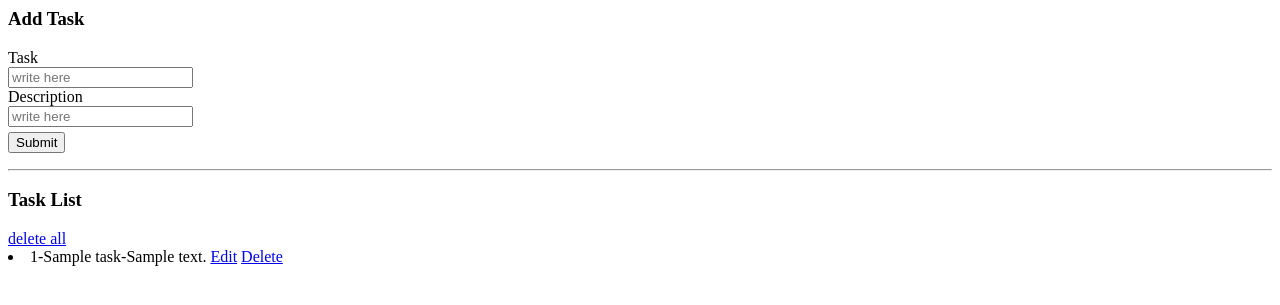
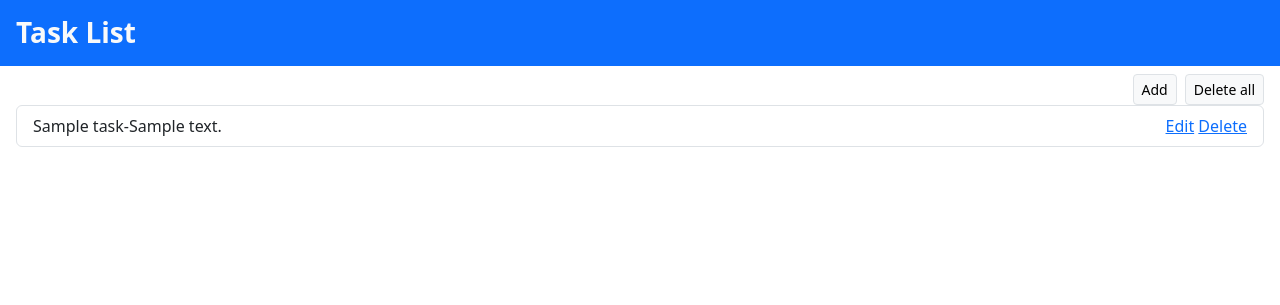
Before and after one commit to f9ki3/task_app, a Flask app: page / in a window 1280 px wide. Shown: the top 305 px of the page. Run offline with Flask 3, Linux system fonts and the light colour scheme; tables that the repository leaves empty hold one stand-in row (values such as "Sample post").

Commit message:
update task_app

```diff
--- /dev/null
+++ b/static/js/nav.js
@@ -0,0 +1,9 @@
+function add_btn(){
+    document.querySelector('#add_div').style.display = 'block';
+    document.querySelector('#task_div').style.display = 'none';
+}
+
+function close_modal(){
+    document.querySelector('#add_div').style.display = 'none'
+    document.querySelector('#task_div').style.display = 'block';
+}
--- a/templates/edit.html
+++ b/templates/edit.html
@@ -6,6 +6,7 @@
     <title>Edit Student</title>
 </head>
 <body>
+    <div class="container">
         <h1>Edit Student</h1>
         <form method="post">
             <label for="name">Name:</label>
@@ -14,5 +15,6 @@
             <input type="text" id="section" name="description" value="{{ task[2] }}">
             <button type="submit">Update Student</button>
         </form>
+    </div>
 </body>
 </html>
--- a/templates/index.html
+++ b/templates/index.html
@@ -3,26 +3,51 @@
     <meta charset="UTF-8">
     <meta name="viewport" content="width=device-width, initial-scale=1.0">
     <title>Task App</title>
+    <link href="https://cdn.jsdelivr.net/npm/bootstrap@5.3.2/dist/css/bootstrap.min.css" rel="stylesheet" integrity="sha384-T3c6CoIi6uLrA9TneNEoa7RxnatzjcDSCmG1MXxSR1GAsXEV/Dwwykc2MPK8M2HN" crossorigin="anonymous">
 </head>
 <body>
-    <h3>Add Task</h3>
-    <form method="POST">
-        <label for="">Task</label><br>
-        <input name="task" type="text" placeholder="write here"><br>
-        <label required for="">Description</label><br>
-        <input required name="description" type="text" placeholder="write here"><br>
-        <button type="submit" style="margin-top: 5px;">Submit</button>
-    </form>
-    <hr>
-    <h3>Task List</h3>
-    <a href="{{url_for('delete_all')}}">delete all</a>
-    {% for task in tasks %}
-    <li>
-        {{task [0]}}-{{task [1]}}-{{task [2]}}
-        <a href="{{ url_for('edit', task_id=task[0]) }}">Edit</a>
-        <a href="{{ url_for('delete', task_id=task[0]) }}">Delete</a>
-    </li>
-    {% endfor %}
+    <div class="">
+        <div id="task_div">
+            <h3 class="fw-bolder bg-primary text-light p-3">Task List</h3>
+            <div class="mb-5 px-3">
+                <div style="display: flex; justify-content: end;">
+                    <a onclick="add_btn()" class="btn btn-light border btn-sm me-2" >Add</a>
+                    <a class="btn btn-light border btn-sm" href="{{url_for('delete_all')}}">Delete all</a>
+                </div>
+                <ul class="list-group" >
+                    {% for task in tasks %}
+                        <li class="list-group-item" style="display: flex; flex-direction:row; justify-content: space-between">
+                            {{task [1]}}-{{task [2]}}
+                            <div>
+                                <a href="{{ url_for('edit', task_id=task[0]) }}">Edit</a>
+                                <a href="{{ url_for('delete', task_id=task[0]) }}">Delete</a>
+                            </div>
+                        </li>
+                    {% endfor %}
+                </ul>
+            </div>
+        </div>
+        <!-- modal add -->
+        <div style="display: none;" id="add_div">
+            <h3 class="fw-bolder bg-primary text-light p-3">Add Task</h3>
+            <div class="px-3">
+                <form method="POST">
+                    <label for="">Task</label><br>
+                    <input name="task" type="text" class="mb-2" placeholder="write here"><br>
+                    <label required for="">Description</label><br>
+                    <input required name="description" type="text" class="mb-2" placeholder="write here"><br>
+                    <button type="submit" class="btn btn-light border btn-sm">Submit</button>
+                    <button onclick="close_modal()" class="btn btn-light border btn-sm" >Cancel</button>
+                </form>
+            </div>
+        </div>
+    </div>
 
+<script src="{{url_for('static', filename='js/nav.js')}}">
+
+
+</script>
+<script src="https://cdn.jsdelivr.net/npm/@popperjs/core@2.11.8/dist/umd/popper.min.js" integrity="sha384-I7E8VVD/ismYTF4hNIPjVp/Zjvgyol6VFvRkX/vR+Vc4jQkC+hVqc2pM8ODewa9r" crossorigin="anonymous"></script>
+<script src="https://cdn.jsdelivr.net/npm/bootstrap@5.3.2/dist/js/bootstrap.min.js" integrity="sha384-BBtl+eGJRgqQAUMxJ7pMwbEyER4l1g+O15P+16Ep7Q9Q+zqX6gSbd85u4mG4QzX+" crossorigin="anonymous"></script>
 </body>
 </html>
```
Also changed, not shown: task.db. Lines whose indentation alone changed are shown as unchanged.
